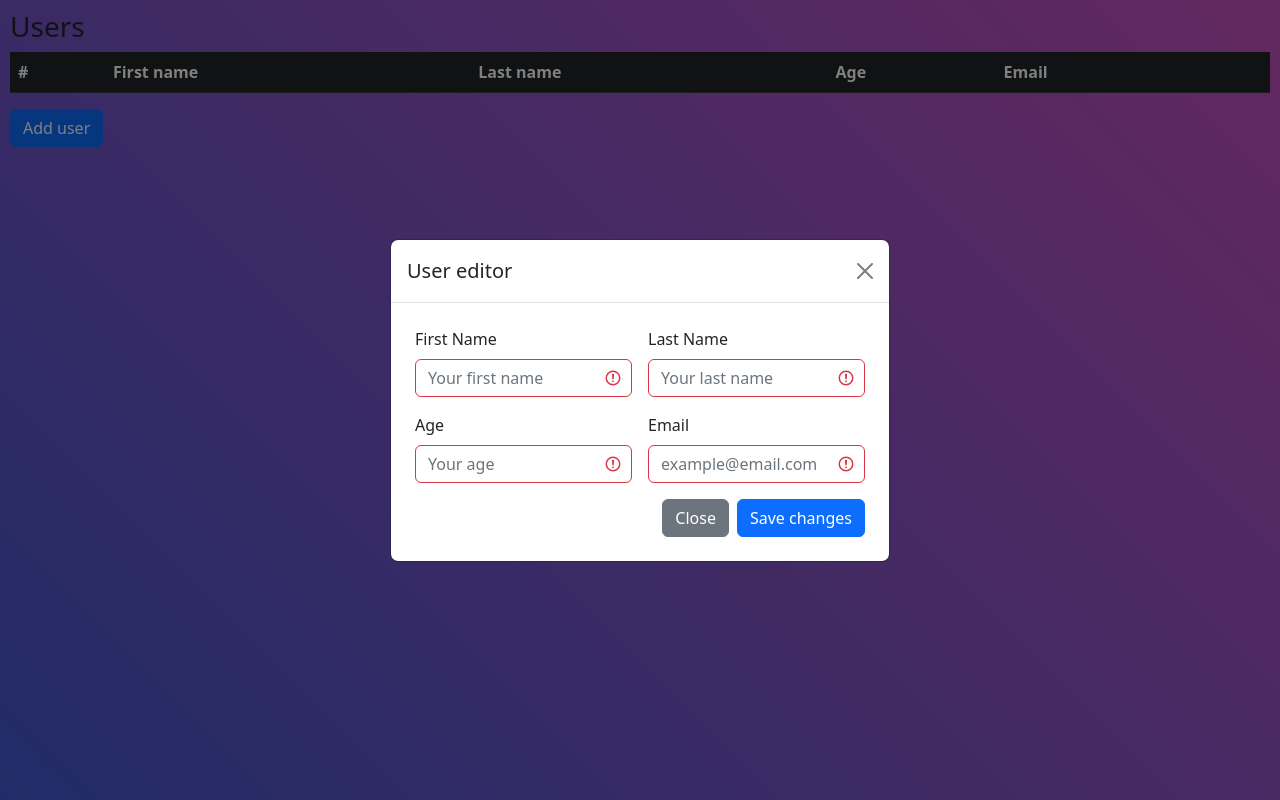
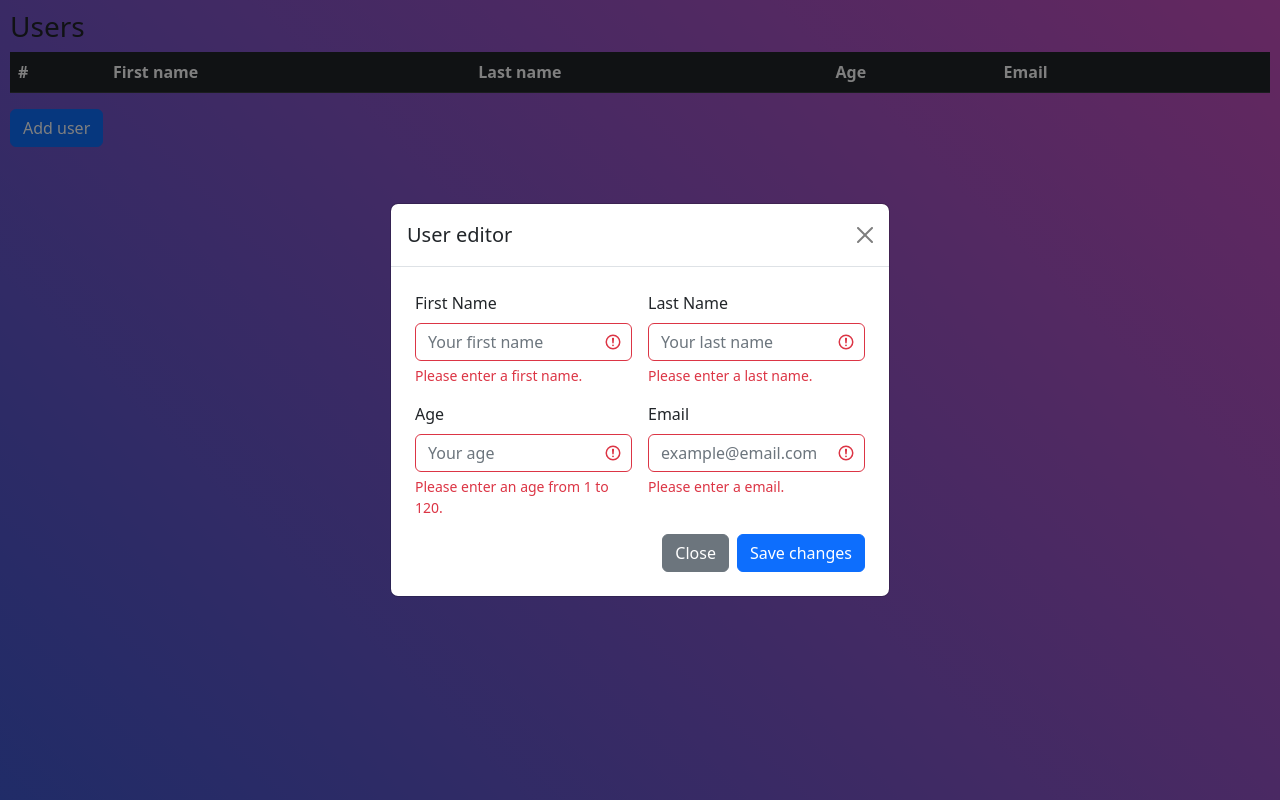
Before and after one commit to KonstantinOrlovsky/WebService, a plain HTML site: page src/index.html in a window 1280 px wide. Both pictures are taken after a click on the button "Add user". Drawn offline with nearby package versions, Linux system fonts and the light colour scheme; no server answers.

Commit message:
add error message to client

```diff
--- a/src/index.html
+++ b/src/index.html
@@ -55,6 +55,9 @@
                                     aria-describedby="firstnameFeedback"
                                     required
                                     maxlength="50"/>
+                                <div class="invalid-feedback">
+                                    Please enter a first name.
+                                </div>
                             </div>
 
                             <div class="m-2 w-50">
@@ -68,6 +71,9 @@
                                     class="form-control"
                                     required
                                     maxlength="50"/>
+                                <div class="invalid-feedback">
+                                    Please enter a last name.
+                                </div>
                             </div>
                         </div>
 
@@ -85,6 +91,9 @@
                                     min="1"
                                     max="120"
                                     />
+                                <div class="invalid-feedback">
+                                    Please enter an age from 1 to 120.
+                                </div>
                             </div>
 
                             <div class="m-2 w-50">
@@ -98,6 +107,9 @@
                                     class="form-control"
                                     required
                                     maxlength="50"/>
+                                <div class="invalid-feedback">
+                                    Please enter a email.
+                                </div>
                             </div>
                         </div>
                         <div class="d-flex flex-row gap-2 justify-content-end m-2">
```
